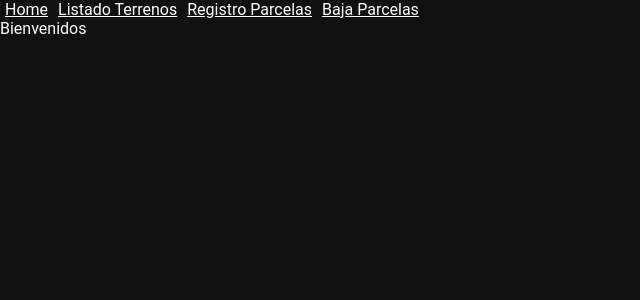
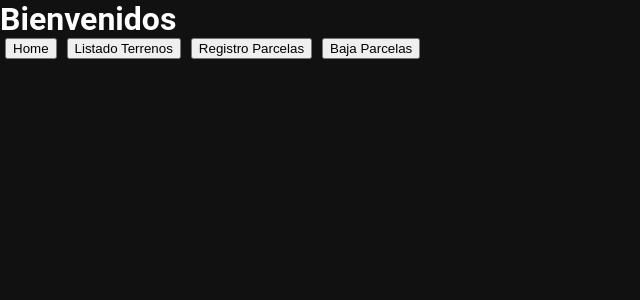
Before and after one commit to mciccale/Gestion-de-Terrenos, a React (Vite) app in the folder client/: page / in a window 1280 px wide. Shown: the top 300 px of the page, without its empty margins (0-640 px from the left). Built offline with nearby package versions, Linux system fonts and the light colour scheme.

Commit message:
small changes

```diff
--- a/client/src/components/Home.jsx
+++ b/client/src/components/Home.jsx
@@ -1,4 +1,4 @@
 const Home = () =>{
-    return <p>Bienvenidos</p>
+    return <h1></h1>
 }
 export default Home
--- a/client/src/components/Menu.jsx
+++ b/client/src/components/Menu.jsx
@@ -11,22 +11,23 @@ const Menu = () => {
   return (
     <>
       <div className="menu">
+        <h1>Bienvenidos</h1>
         <Link style={padding} to="/">
-          Home
+          <button>Home</button>
         </Link>
-        <Link style={padding} to="/terrenos">
-          Listado Terrenos
+        <Link  style={padding} to="/terrenos">
+          <button>Listado Terrenos</button>
         </Link>
         <Link style={padding} to="/parcelas/registro">
-          Registro Parcelas
+          <button>Registro Parcelas</button>
         </Link>
         <Link style={padding} to="/parcelas/baja">
-          Baja Parcelas
+          <button>Baja Parcelas</button>
         </Link>
       </div>
       <Routes>
-        <Route path="/" element={<Home />} />
-        <Route path="/terrenos" element={<ListadoTerrenos />} />
+        <Route path="/" element={<Home/>} />
+        <Route path="/terrenos" element={<ListadoTerrenos/>} />
         <Route path="/parcelas/registro" element={<RegistroParcelas />} />
         <Route path="/parcelas/baja" element={<BajaParcela />} />
       </Routes>
--- a/client/src/index.css
+++ b/client/src/index.css
@@ -3,6 +3,7 @@ body, h1, h2, h3, p, ul, li {
     margin: 0;
     padding: 0;
 }
+
 
 /* Establecer la fuente predeterminada y el tamaño de fuente base */
 body {
```
